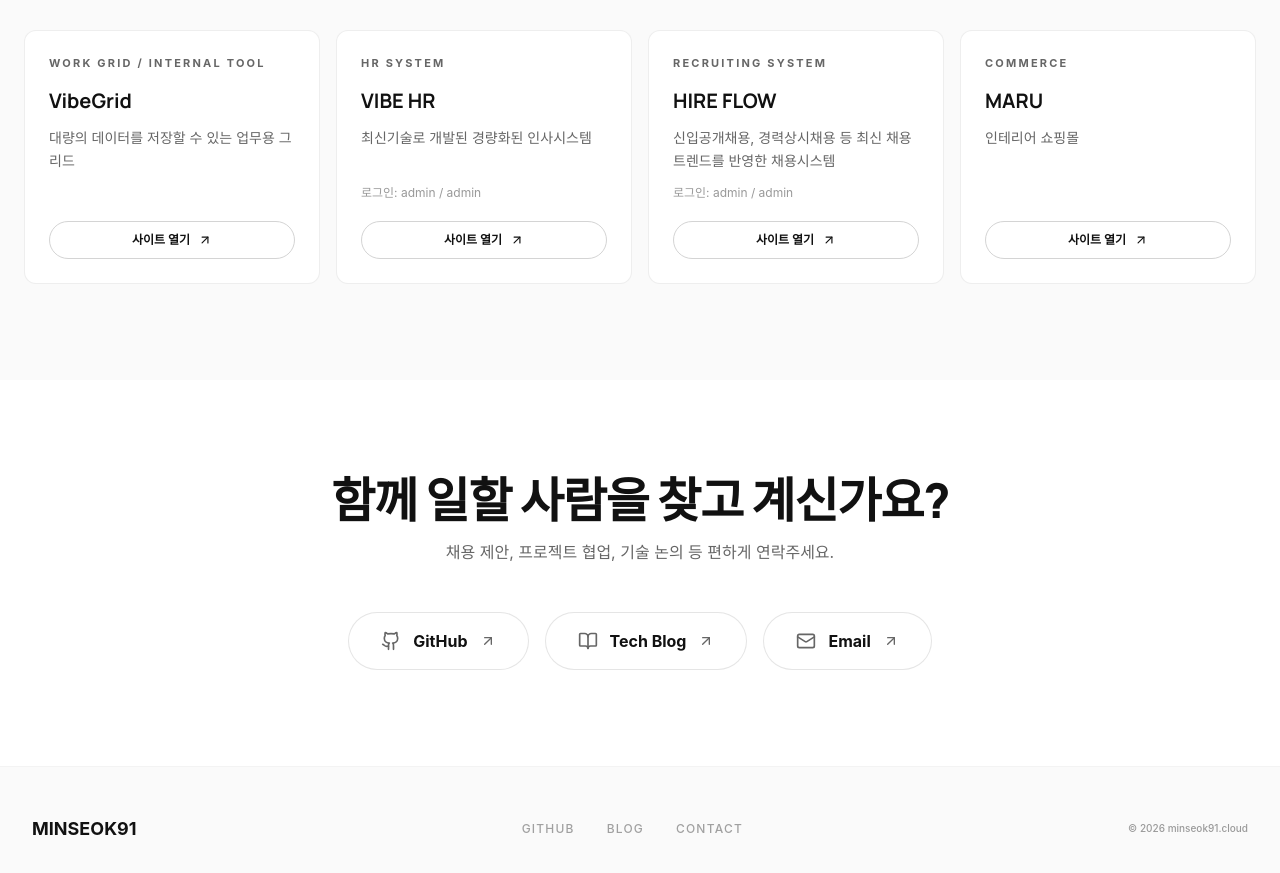
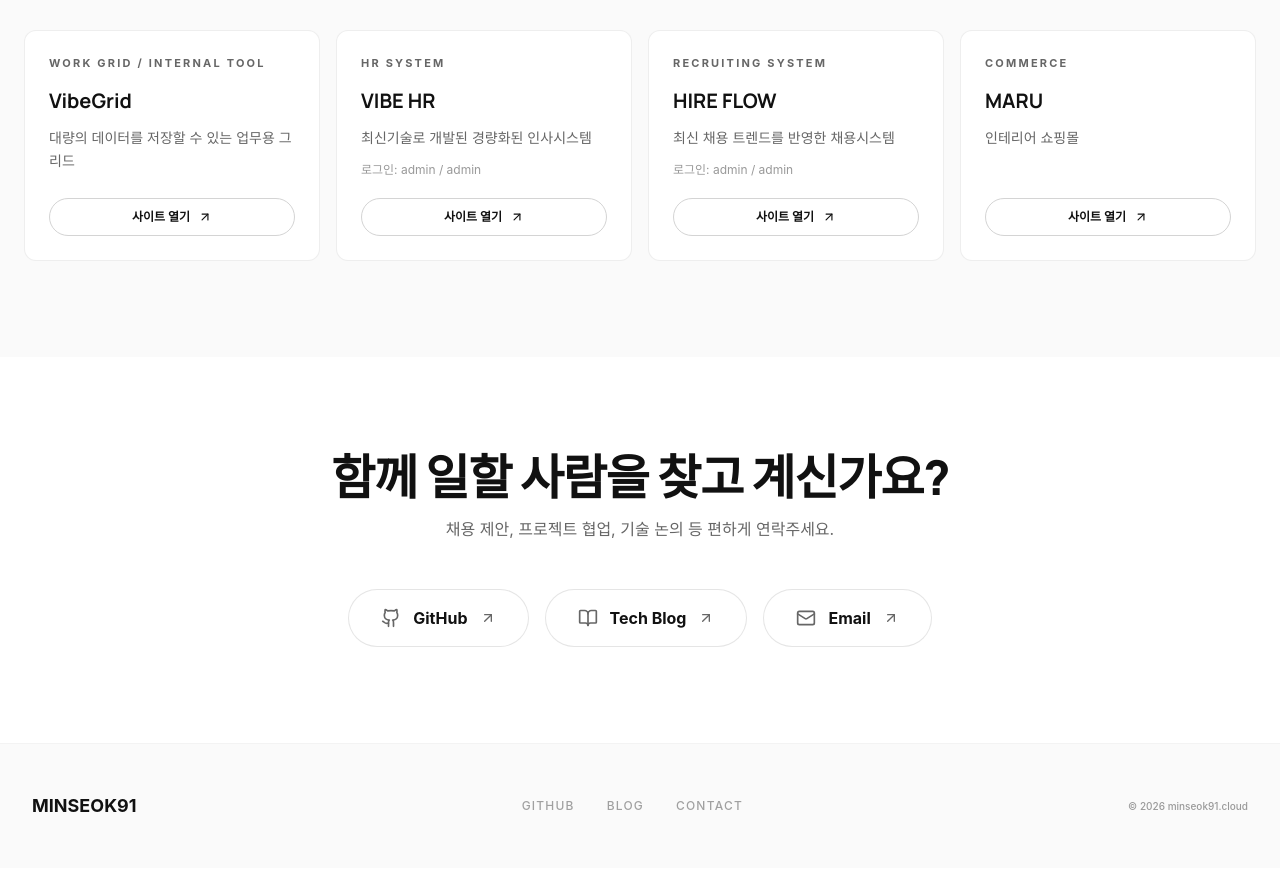
Before and after one commit to qoxmfaktmxj/landing-minseok91, a Next.js app: page / in a window 1280 px wide. Shown: the part 1480-2353 px from the top of the page. Built offline with nearby package versions, Linux system fonts and the light colour scheme; a web font is replaced by a local one.

Commit message:
Shorten HIRE FLOW description

```diff
--- a/src/data/siteContent.ts
+++ b/src/data/siteContent.ts
@@ -136,8 +136,7 @@ export const portfolioProjects: PortfolioProject[] = [
     id: "vibe-rec",
     title: "HIRE FLOW",
     category: "Recruiting System",
-    summary:
-      "신입공개채용, 경력상시채용 등 최신 채용 트렌드를 반영한 채용시스템",
+    summary: "최신 채용 트렌드를 반영한 채용시스템",
     tech: ["Next.js", "Spring Boot", "PostgreSQL", "Admin UI"],
 
     href: "https://rec.minseok91.cloud/",
```
